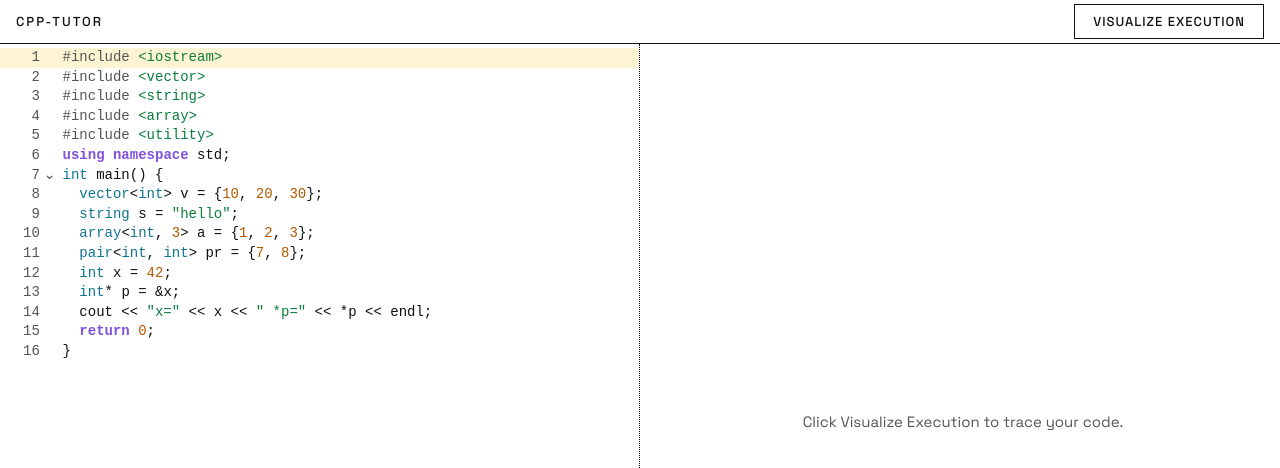
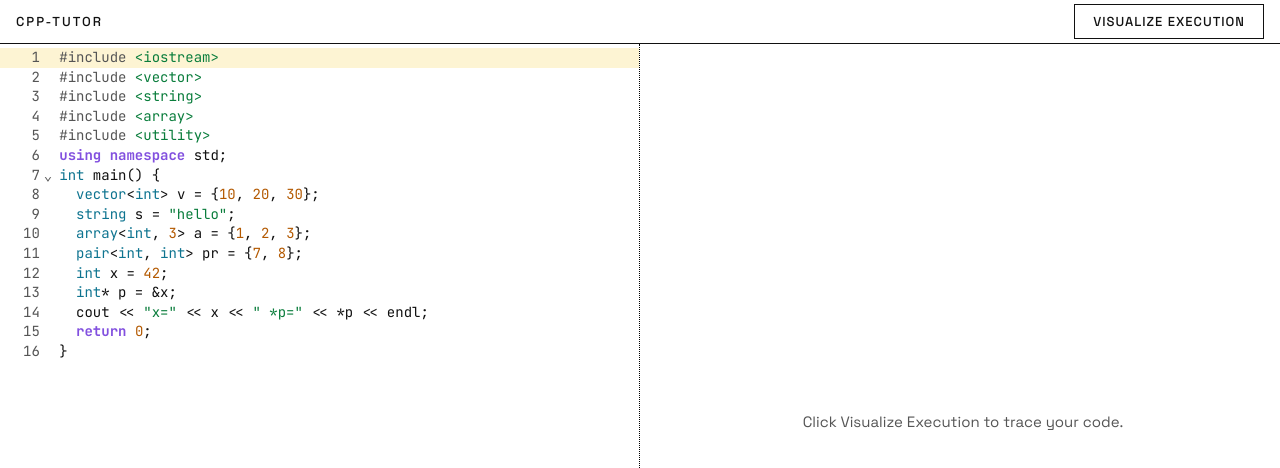
Before and after one commit to jmanoj0905/cpp-tutor, a React (Vite) app in the folder frontend/: page / in a window 1280 px wide. Shown: the top 468 px of the page. Built offline with nearby package versions, Linux system fonts and the light colour scheme; no server answers.

Commit message:
fix(editor): apply JetBrains Mono with coding ligatures to code text
CodeMirror sets its own font-family on .cm-scroller, so the --mono stack
set on .cm-editor never reached the code. Move it to .cm-scroller and
enable liga/calt so ->, =>, != render as ligature glyphs.

```diff
--- a/frontend/src/index.css
+++ b/frontend/src/index.css
@@ -123,9 +123,16 @@ p {
 }
 
 .editor .cm-editor {
-  font-family: var(--mono);
   font-size: 14px;
   background: var(--panel);
+}
+
+/* CodeMirror sets its own font on .cm-scroller, so the family (and the
+   JetBrains Mono coding ligatures) must be applied there, not on .cm-editor. */
+.editor .cm-scroller {
+  font-family: var(--mono);
+  font-variant-ligatures: contextual;
+  font-feature-settings: "liga" 1, "calt" 1;
 }
 
 .editor .cm-editor.cm-focused {
```
